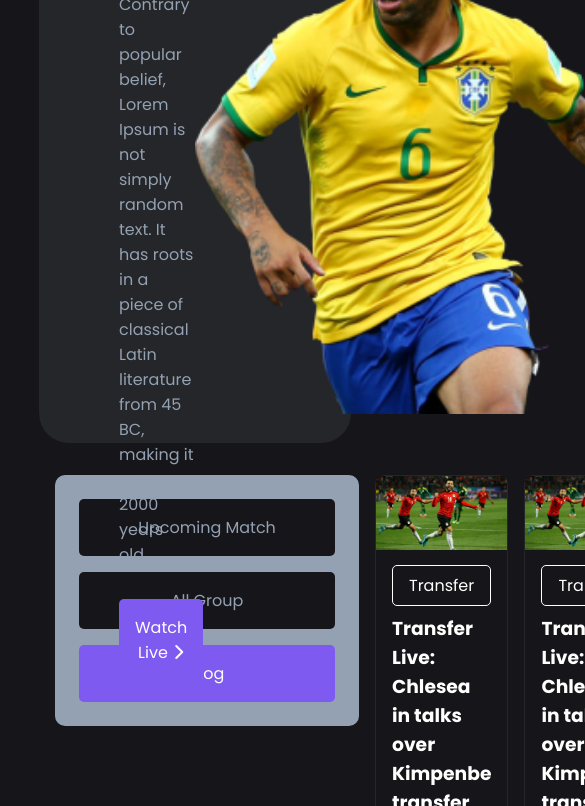
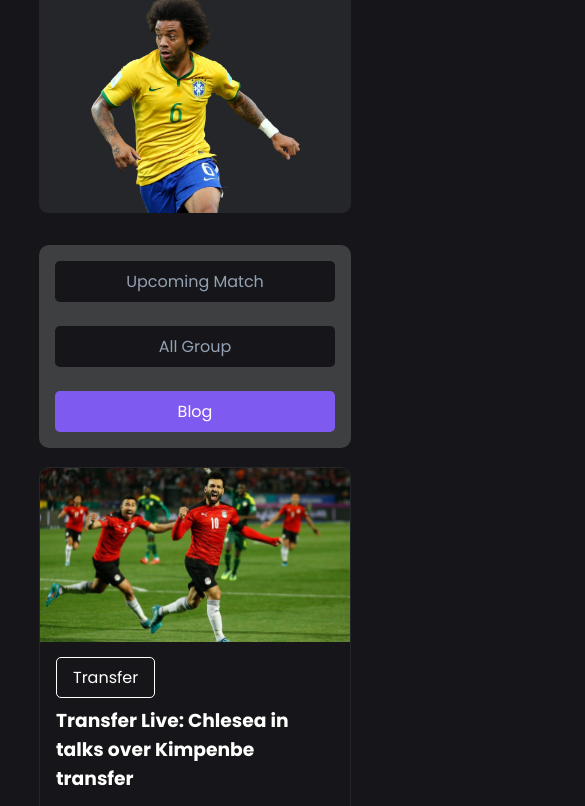
Before and after one commit to arifulrony10/assignment-2-world-cup, a plain HTML site: page index.html in a window 390 px wide. Shown: the part 267-1073 px from the top of the page, 585 px wide, since content can reach past the window. Drawn offline with Linux system fonts and the light colour scheme.

Commit message:
Feature Add: Responsive media quqery added.

```diff
--- a/styles/index.css
+++ b/styles/index.css
@@ -167,10 +167,9 @@ footer hr {
 }
 
 
-
-
 /* Tab Media Queries */
-@media screen and (min-width: 576px) and (max-width: 768px) {
+@media screen and (max-width: 768px) {
+    /* Hero Section */
     .hero {
         padding: 1.5rem 1.5rem 0 1.5rem;
     }
@@ -197,9 +196,110 @@ footer hr {
         padding: 0.5rem;
         margin-bottom: 1.5rem;
     }
+    /* Aside Bar */
+    aside {
+        float: none;
+        display: flex;
+        width: 100%;
+        flex-direction: column;
+        justify-content: center;
+        align-items: center;
+        min-height: 100px;
+        margin: 0rem 0rem 1.2rem 0rem;
+        padding: 0px;
+    }
+    .aside-bar {
+        height: 100%;
+        display: grid;
+        grid-template-columns: 1fr 1fr 1fr;
+        gap: 0.5rem;
+        border-radius: 10px;
+        padding: 0.5rem;
+        background-color: var(--color-dark-200);
+    }
+    .aside-bar a {
+        padding: 0.5rem;
+        margin: 0.5rem;
+        display: flex;
+        justify-content: center;
+        align-items: center;
+    }
+    .view-all {
+        display: flex;
+        justify-content: center;
+        align-items: center;
+
+    }
+
+    /* Main Section */
+    .card-container {
+        grid-template-columns: 1fr 1fr;
+    }
+    /* Footer Meni */
+    .footer-menu {
+        display: grid;
+        grid-template-columns: 1fr 1fr 1fr;
+        gap: 0.2rem;
+        justify-content: center;
+        text-align: center;
+    }
+    .footer-menu a {
+        font-size: 0.8rem;
+    }
 }
 
 /* Mobile Media Queries */
 @media screen and (max-width: 576px) {
-
+    /* Hero Section */
+    .hero {
+        flex-direction: column;
+        border-radius: 9px;
+        padding: 1rem 1rem 0rem 1rem;
+    }
+    .hero-content {
+        flex-direction: column;
+        width: 100%;
+    }
+    .hero-content h1 {
+        font-size: 1.3rem;
+        padding: 0rem;
+        line-height: 1.5rem;
+        text-align: center;
+    }
+    .hero-content p {
+        text-align: center;
+        font-size: 0.8rem;
+        padding: 0.5rem 0rem;
+    }
+    .hero-content a {
+        display: flex;
+        justify-content: center;
+        align-items: center;
+        width: 40%;
+        margin: 5px auto;
+        font-size: 0.8rem;
+    }
+    .hero-img {
+        height: 100%;
+    }
+    .hero-img img {
+        /* max-height: 100%; */
+        height: 220px;
+    }
+    /* Aside Bar */
+    .aside-bar {
+        width: 100%;
+        grid-template-columns: 1fr;
+    }
+    /* Main Section */
+    .card-container {
+        grid-template-columns: 1fr;
+    }
+    .view-all {
+        display: none;
+    }
+    /* Footer */
+    .footer-menu {
+        grid-template-columns: 1fr;
+    }
 }
```
